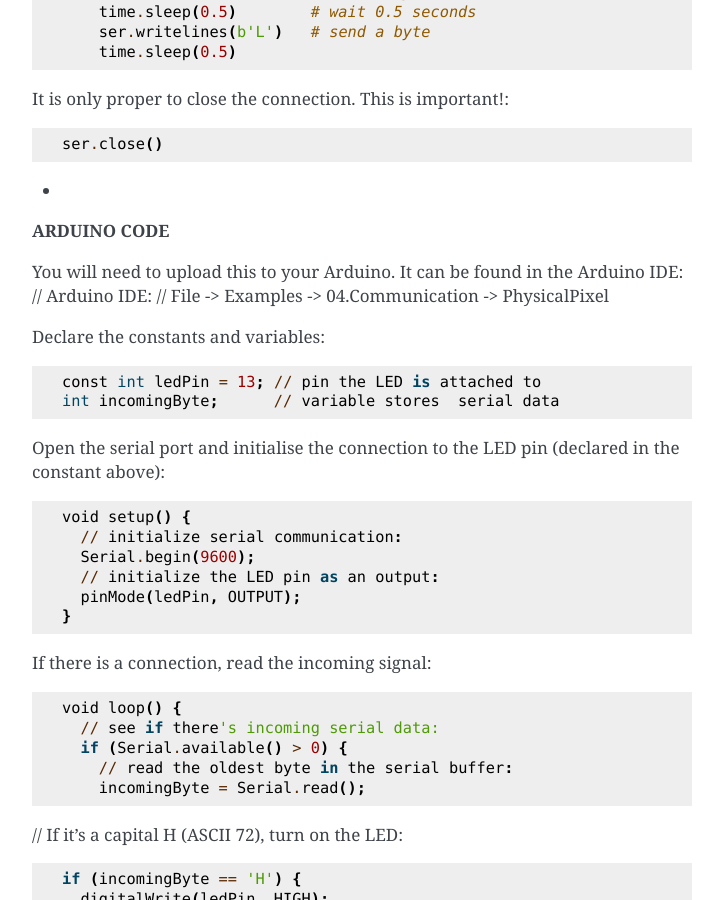
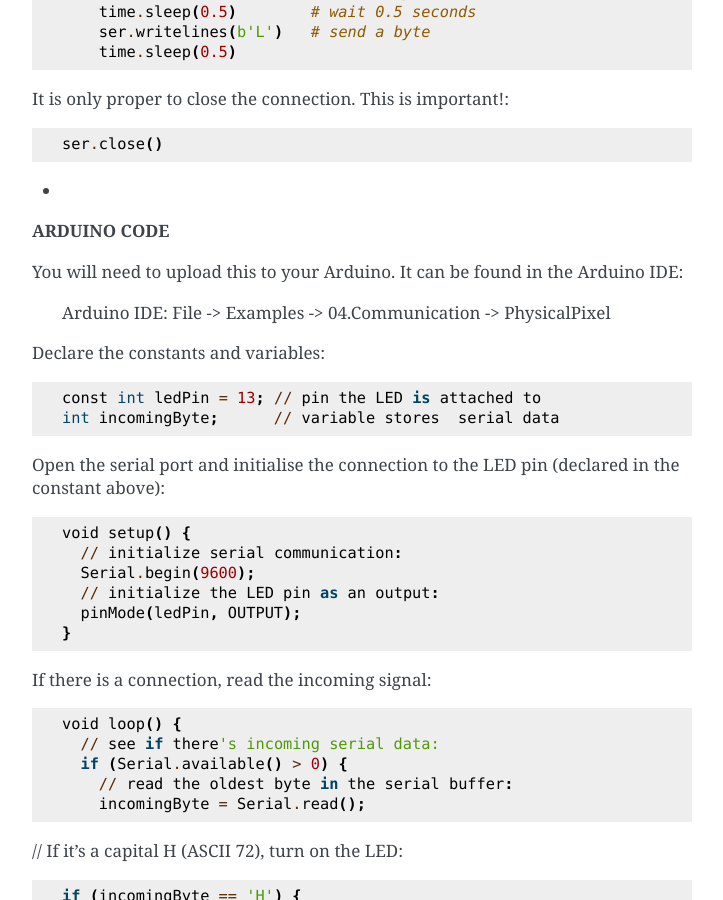
Before and after one commit to CreativeCoding/course, a Sphinx documentation site: the page built from docs/source/IOcomms-1.rst, in a window 1280 px wide and 900 px high, scrolled down 3096 px. Shown: the whole window, without its empty margins (388-1111 px from the left). Built offline with Sphinx 7.4.7, drawn with Linux system fonts in a browser that asks for light colours.

Commit message:
add comms lessons

```diff
--- a/docs/source/IOcomms-1.rst
+++ b/docs/source/IOcomms-1.rst
@@ -136,8 +136,8 @@ It is only proper to close the connection. This is important!::
 **ARDUINO CODE**
 
 You will need to upload this to your Arduino. It can be found in the Arduino IDE:
-// Arduino IDE:
-// File -> Examples -> 04.Communication -> PhysicalPixel
+
+    | Arduino IDE: File -> Examples -> 04.Communication -> PhysicalPixel
 
 Declare the constants and variables::
 
```
